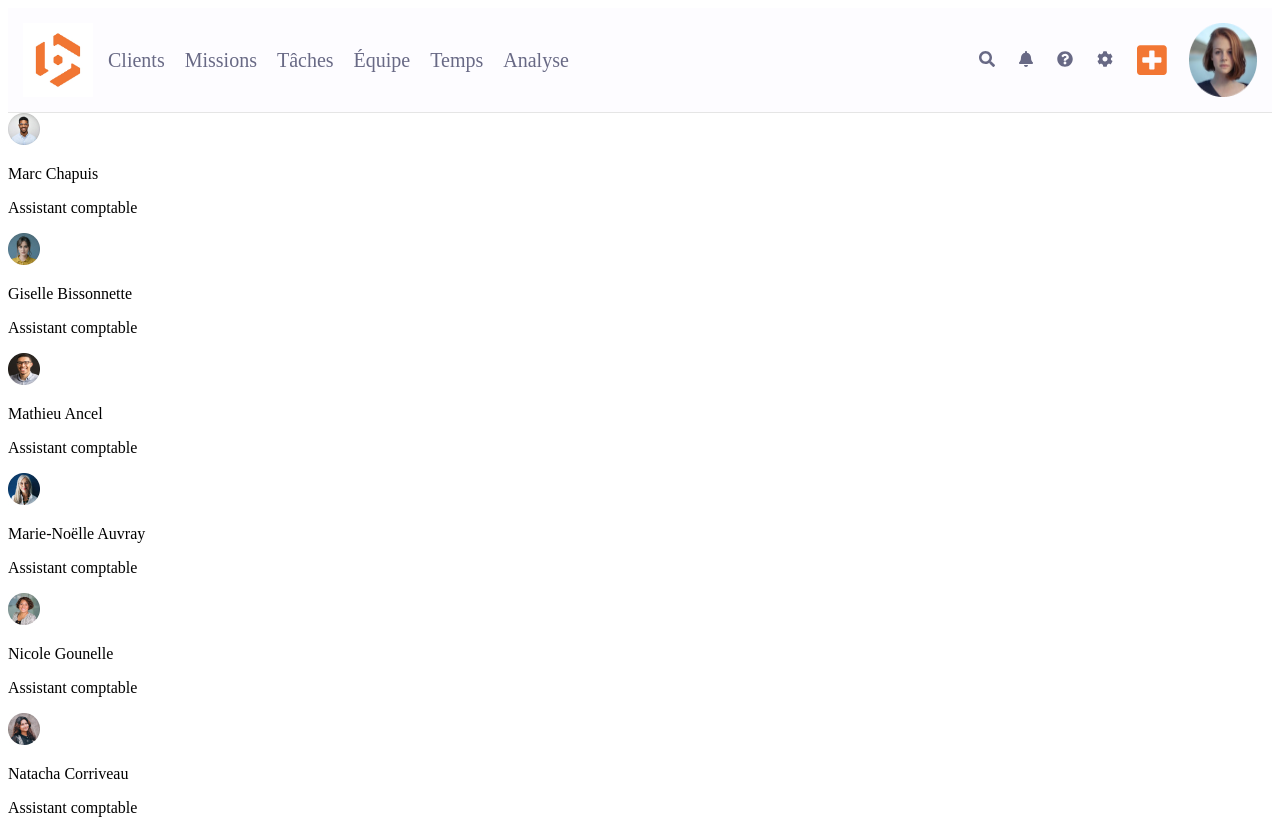
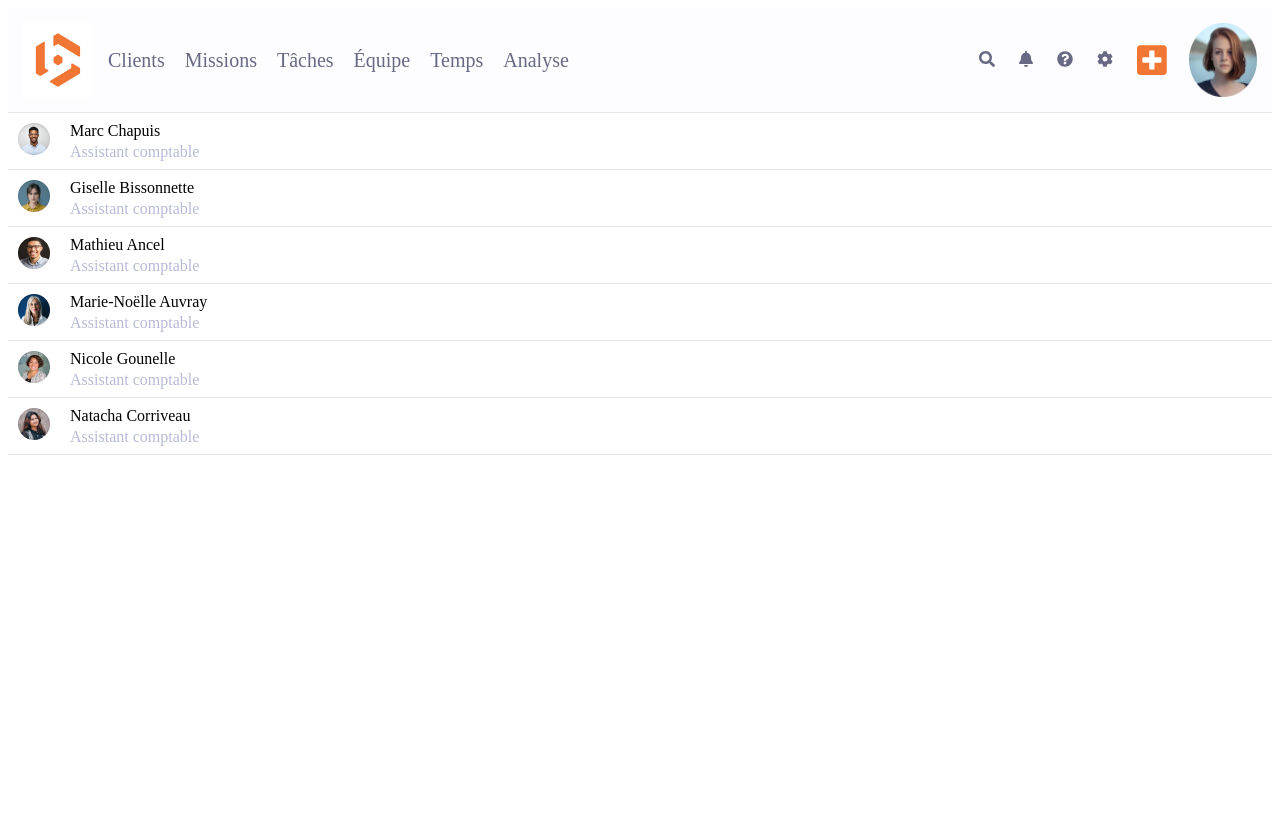
Before and after one commit to deepikabekal/Beeye-1.0, a React (Create React App) app: page / in a window 1280 px wide. After the commit the page ends 800 px from the top, so only its background shows below. Built offline with nearby package versions, Linux system fonts and the light colour scheme.

Commit message:
added styles to resource section  Modified classnames and moved some classes to main style sheet

```diff
--- a/public/index.css
+++ b/public/index.css
@@ -2,8 +2,8 @@
   --mediumGray: #686985;
   --darkOrange: #f27633;
   --borderColor: #e5e5e5;
-  --background: #fdfcff;
-  --light: #fafafa;
+  --backgroundLight: #fdfcff;
+  --lightGray: #b7bad6;
   --dark: #000000;
   --darker: #111111;
   --error: rgb(228, 46, 1);
@@ -27,3 +27,12 @@ main {
   max-width: 90%;
   padding: 20px 30px;
 }
+
+/* common styles for multiple pages */
+.grayed-text {
+  color: var(--lightGray);
+}
+
+.div-border {
+  border-bottom: 1px solid var(--borderColor);
+}
--- a/src/components/Header/header.css
+++ b/src/components/Header/header.css
@@ -3,8 +3,7 @@ header {
   display: flex;
   justify-content: space-between;
   flex-wrap: wrap;
-  background-color: var(--background);
-  border-bottom: 1px solid var(--borderColor);
+  background-color: var(--backgroundLight);
 }
 
 /* #navigation {
--- a/src/components/Header/index.js
+++ b/src/components/Header/index.js
@@ -7,7 +7,7 @@ import "./header.css";
 
 function Header() {
   return (
-    <header>
+    <header className="div-border">
       <div className="inline-fx align-center">
         <img
           src="../../assets/images/logo.png"
--- a/src/components/TeamSection/ResourceList.js
+++ b/src/components/TeamSection/ResourceList.js
@@ -2,13 +2,13 @@ import React from "react";
 
 function ResourceList(props) {
   return (
-    <div>
-      <div>
+    <div className="resource-list-div div-border">
+      <div className="resource-img-div">
         <img src={props.imageURL} alt="employee of the company" />
       </div>
-      <div>
-        <p>{props.employeeName}</p>
-        <p>{props.designation}</p>
+      <div className="resource-info-div">
+        <p className="resource-p-tag">{props.employeeName}</p>
+        <p className="resource-p-tag grayed-text">{props.designation}</p>
       </div>
     </div>
   );
--- a/src/components/TeamSection/ResourceListSection.js
+++ b/src/components/TeamSection/ResourceListSection.js
@@ -7,6 +7,7 @@ function ResourceListSection() {
     <div>
       {employee.slice(1).map((item) => (
         <ResourceList
+          key={item.id}
           imageURL={item.imageURL}
           employeeName={item.employeeName}
           designation={item.designation}
--- a/src/components/TeamSection/index.js
+++ b/src/components/TeamSection/index.js
@@ -1,5 +1,6 @@
 import React from "react";
 import ResourceListSection from "./ResourceListSection";
+import "./resourcesection.css";
 
 function TeamSection() {
   return <ResourceListSection />;
--- /dev/null
+++ b/src/components/TeamSection/resourcesection.css
@@ -0,0 +1,21 @@
+.resource-list-div {
+  display: flex;
+  align-items: center;
+  /* align-self: stretch; */
+}
+
+.resource-img-div {
+  padding: 10px;
+}
+
+.resource-info-div {
+  display: flex;
+  flex-direction: column;
+  text-align: left;
+}
+
+.resource-p-tag {
+  /* padding: 0; */
+  margin: 10px;
+  line-height: 1px;
+}
```
